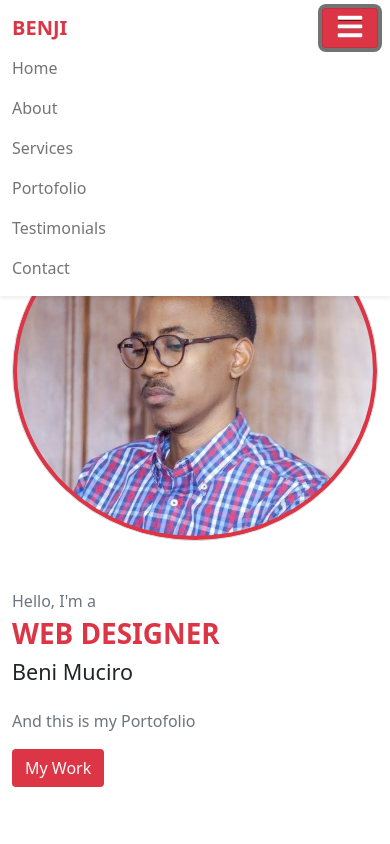
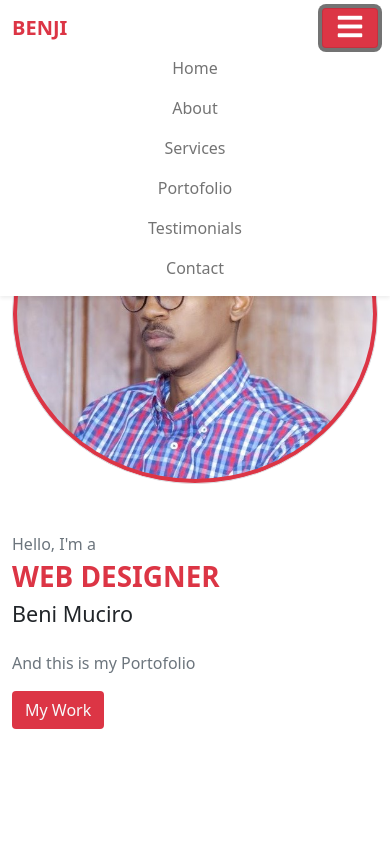
Before and after one commit to bemuc/portofolio, a plain HTML site: page index.html in a window 390 px wide. Both pictures are taken after a click on the button 350 px from the left and 28 px from the top of the page. Shown: the top 844 px of the page. Drawn offline with nearby package versions, Linux system fonts and the light colour scheme.

Commit message:
new commit before working

```diff
--- a/index.html
+++ b/index.html
@@ -18,7 +18,7 @@
           <button class="navbar-toggler bg-danger" type="button" data-bs-toggle="collapse" data-bs-target="#navmenu">
 
             <span class="navbar-toggler-icon">
-                <i class="fas fa-bars" style="color:#fff; font-size:28px;"></i>
+                <i class="fas fa-bars bg-danger" style=" color:#fff;font-size:28px;"></i>
             </span>
 
 
@@ -26,7 +26,7 @@
          </button>
 
          <div class="collapse navbar-collapse" id="navmenu">
-            <ul class="navbar-nav ms-auto">
+            <ul class="navbar-nav ms-auto text-center">
                 <li class="nav-item">
                     <a href="#Home" class="nav-link">Home</a>
                 </li>
@@ -54,10 +54,10 @@
     <!-- home section -->
     <section class="home py-5" id="Home">
         <div class="container-lg">
-            <div class="row min-vh-100 align-items-center align-content-center">
-                <div class="col-md-6 mt-5 mt-md-0 mb-mb-0">
-                    <div class="home-img text-center">
-                        <img src="img/file.jpg" class="img-thumbnail bg-danger rounded-circle mw-100" alt="">
+            <div class="row justify-content-center align-items-center">
+                <div class="col-md-6 mt-5 mt-md-0 mb-md-0">
+                    <div class="home-img text-center mt-5">
+                        <img src="img/file.jpg" class="img-thumbnail bg-danger rounded-circle " alt="">
                     </div>
                 </div>
                 <div class="col-md-6 mt-5 order-md-first">
@@ -281,7 +281,7 @@
                 </div>
             </div>
             <div class="row justify-content-center">
-                <div class="col-lg-8 col-xl-7">
+                <div class="col-lg-8">
                     <div id="carousel1" class="carousel slide" data-bs-ride="carousel">
                         <div class="carousel-indicators">
                           <button type="button" data-bs-target="#carousel1" data-bs-slide-to="0" class="active bg-danger" aria-current="true" aria-label="Slide 1"></button>
@@ -417,7 +417,9 @@
                             </div>
                             <div class="row">
                                 <div class="col-lg-12 mb-4">
+                                    <div class="d-grid gap-2">
                                     <button type="submit" class="btn btn-danger">Send Message</button>
+                                </div>
                                 </div>
                             </div>
                         </form>
@@ -425,6 +427,7 @@
                 </div>
             </div>
         </div>
+        </section>
     <!-- end contact ssection -->
     <!-- footer section -->
     <footer class="footer border-top py-4">
```
